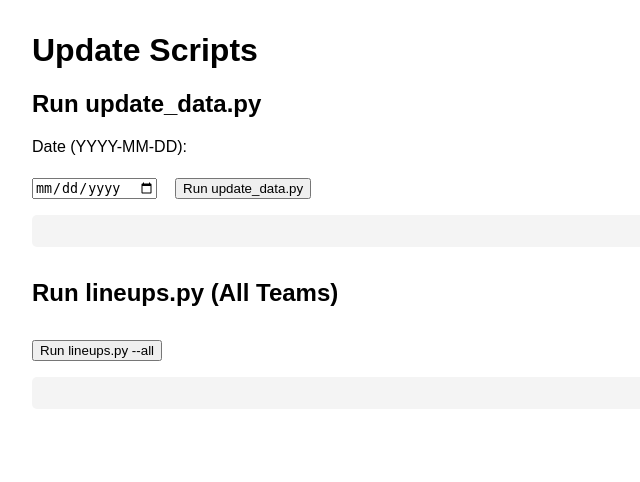
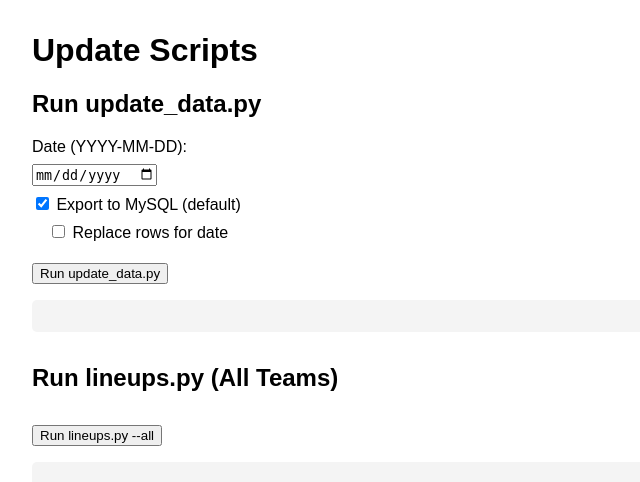
Before and after one commit to HockeySkytte/NHL, a Flask app: page /admin/update in a window 1280 px wide. Shown: the top 482 px of the page, without its empty margins (0-640 px from the left). Run offline with Flask 3, Linux system fonts and the light colour scheme.

Commit message:
Update admin Update page to allow Export/Replace flags; route honors flags for update_data.py

```diff
--- a/app/routes.py
+++ b/app/routes.py
@@ -117,7 +117,13 @@ def run_update_data():
         # Resolve project root reliably in both local and Render environments
         project_root = os.path.abspath(os.path.join(current_app.root_path, '..'))
         script_path = os.path.join(project_root, 'scripts', 'update_data.py')
-        cmd = [sys.executable, script_path, '--date', date, '--export']
+        export_flag = data.get('export', True)
+        replace_flag = data.get('replace_date', False)
+        cmd = [sys.executable, script_path, '--date', date]
+        if export_flag:
+            cmd.append('--export')
+        if replace_flag:
+            cmd.append('--replace-date')
         job_id = _start_admin_job(cmd, cwd=project_root)
         return jsonify({'jobId': job_id})
     except Exception as e:
--- a/app/templates/update.html
+++ b/app/templates/update.html
@@ -19,6 +19,10 @@
         <form id="update-data-form">
             <label for="update-date">Date (YYYY-MM-DD):</label>
             <input type="date" id="update-date" name="date" required>
+            <div style="margin-top:0.5em">
+                <label><input type="checkbox" id="export-db" checked> Export to MySQL (default)</label>
+                <label style="margin-left:1em"><input type="checkbox" id="replace-date"> Replace rows for date</label>
+            </div>
             <button type="submit">Run update_data.py</button>
         </form>
         <div id="update-data-output" class="output"></div>
@@ -51,13 +55,15 @@
     document.getElementById('update-data-form').onsubmit = async function(e) {
         e.preventDefault();
         const date = document.getElementById('update-date').value;
+        const exportDb = document.getElementById('export-db').checked;
+        const replaceDate = document.getElementById('replace-date').checked;
         const output = document.getElementById('update-data-output');
         output.textContent = 'Starting...';
         try {
             const res = await fetch('/admin/run-update-data', {
                 method: 'POST',
                 headers: { 'Content-Type': 'application/json' },
-                body: JSON.stringify({ date })
+                body: JSON.stringify({ date, export: exportDb, replace_date: replaceDate })
             });
             if (!res.ok) {
                 const txt = await res.text();
```
